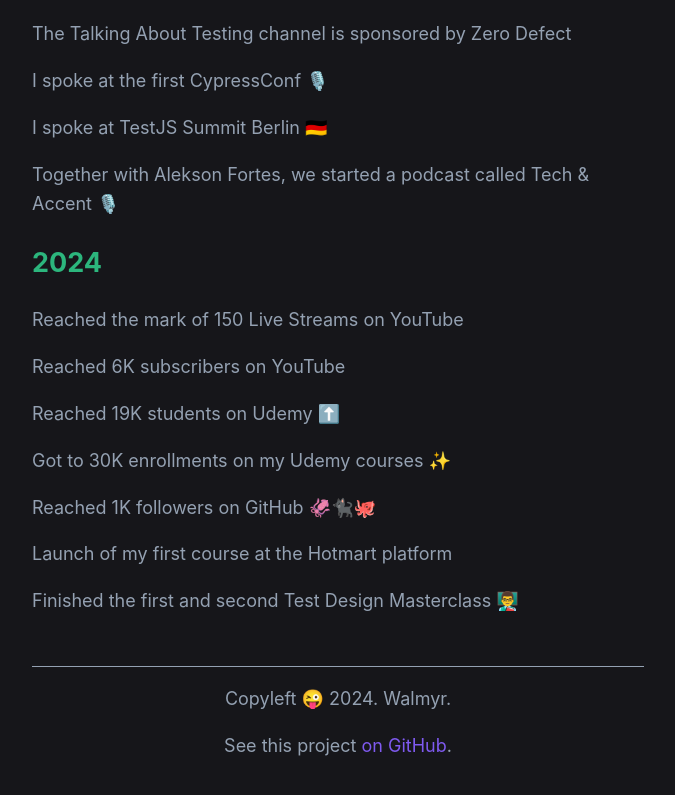
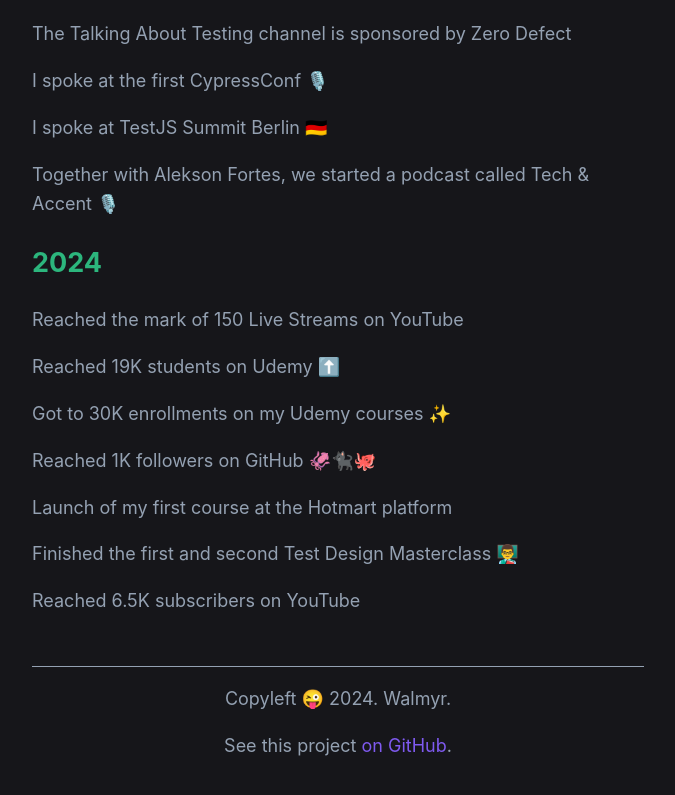
Before and after one commit to wlsf82/walmyr-nextjs, a Next.js app: page / in a window 1280 px wide. Shown: the part 3595-4390 px from the top of the page, without its empty margins (302-977 px from the left). Built offline with nearby package versions, Linux system fonts and the light colour scheme.

Commit message:
Update current year achievements

```diff
--- a/components/achievements.js
+++ b/components/achievements.js
@@ -122,12 +122,12 @@ const achievements = [
     year: '2024',
     events: [
       'Reached the mark of 150 Live Streams on YouTube',
-      'Reached 6K subscribers on YouTube',
       'Reached 19K students on Udemy ⬆️',
       'Got to 30K enrollments on my Udemy courses ✨',
       'Reached 1K followers on GitHub 🦑🐈‍⬛🐙',
       'Launch of my first course at the Hotmart platform',
       'Finished the first and second Test Design Masterclass 👨‍🏫',
+      'Reached 6.5K subscribers on YouTube',
     ]
   }
 ]
```
